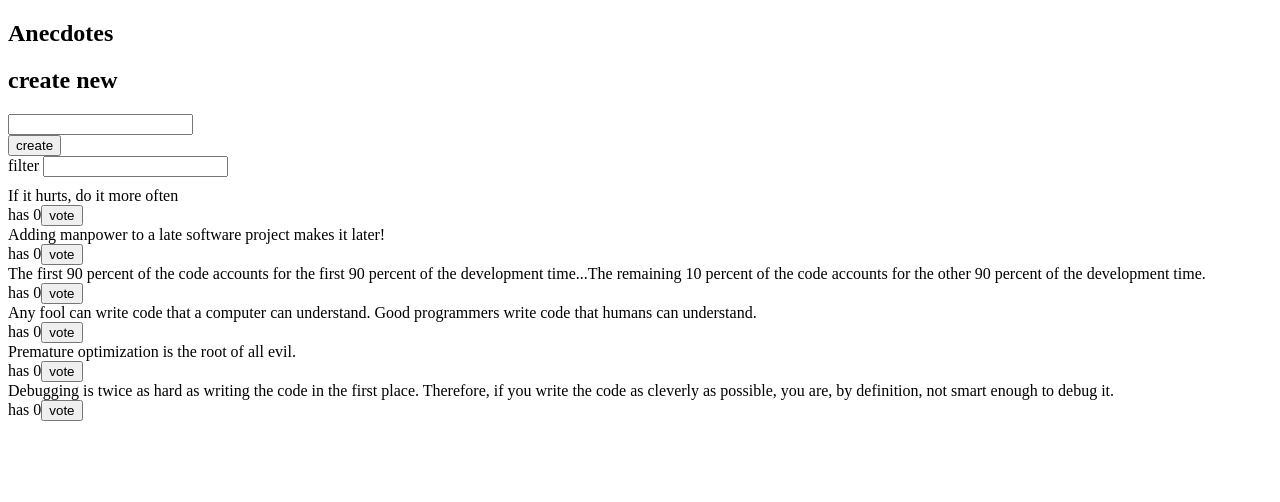
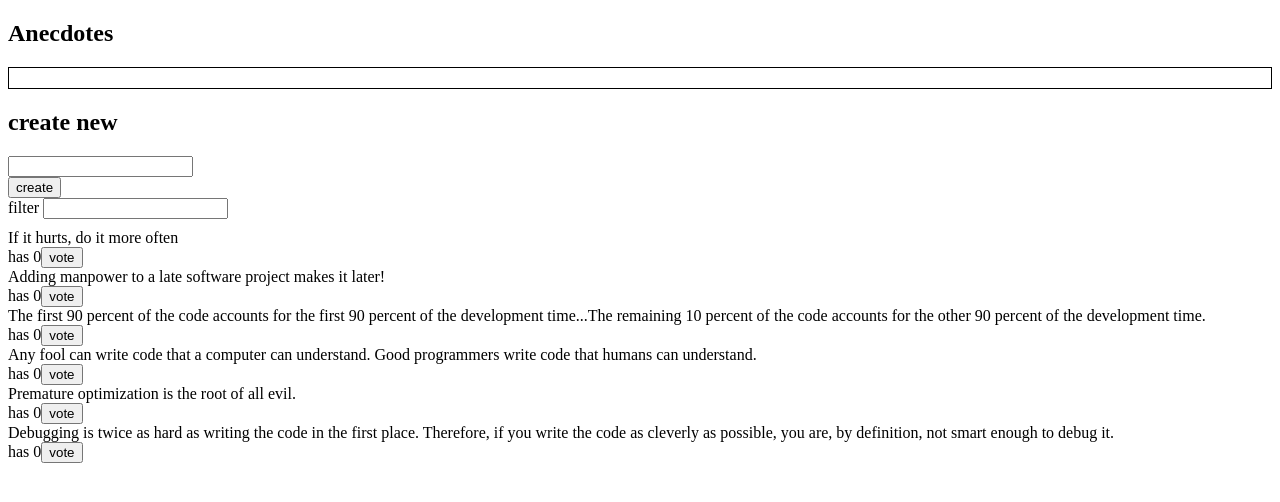
Before and after one commit to VerneriLahteenoja/anecdotes-redux, a React (Vite) app: page / in a window 1280 px wide. Shown: the top 502 px of the page. Built offline with nearby package versions, Linux system fonts and the light colour scheme.

Commit message:
initial notification component always shown

```diff
--- a/src/App.jsx
+++ b/src/App.jsx
@@ -1,12 +1,14 @@
 import AnecdoteForm from './components/AnecdoteForm'
 import AnecdoteList from './components/AnecdoteList'
 import Filter from './components/Filter'
+import Notification from './components/Notification'
 
 const App = () => {
 
   return (
     <div>
       <h2>Anecdotes</h2>
+      <Notification />
       <AnecdoteForm />
       <Filter />
       <AnecdoteList />
--- a/src/components/AnecdoteList.jsx
+++ b/src/components/AnecdoteList.jsx
@@ -1,5 +1,6 @@
 import { useSelector, useDispatch } from "react-redux"
 import { addVote } from "../reducers/anecdoteReducer"
+import { setNotification } from "../reducers/notificationReducer"
 
 const AnecdoteList = () => {
   const anecdotes = useSelector(state => {
@@ -12,6 +13,11 @@ const AnecdoteList = () => {
   )
   const dispatch = useDispatch()
 
+  const handleLike = (id) => {
+    dispatch(setNotification('Liked'))
+    dispatch(addVote(id))
+  }
+
   return (
     <div>
       {anecdotes.sort(((prev, curr) => curr.votes - prev.votes)).map(anecdote =>
@@ -21,7 +27,7 @@ const AnecdoteList = () => {
           </div>
           <div>
             has {anecdote.votes}
-            <button onClick={() => dispatch(addVote(anecdote.id))}>vote</button>
+            <button onClick={() => handleLike(anecdote.id)}>vote</button>
           </div>
         </div>
       )}
--- /dev/null
+++ b/src/components/Notification.jsx
@@ -0,0 +1,19 @@
+import { useSelector } from "react-redux"
+
+const Notification = () => {
+  const notification = useSelector(state => state.notification)
+
+  const style = {
+    border: 'solid',
+    padding: 10,
+    borderWidth: 1
+  }
+
+  return (
+    <div style={style}>
+      {notification}
+    </div>
+  )
+}
+
+export default Notification
```
